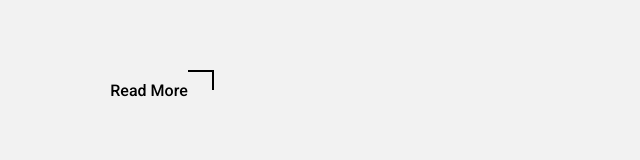
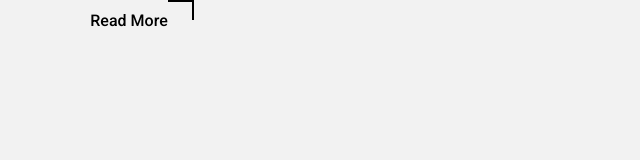
Before and after one commit to c00lkidd2021/style, a plain HTML site: page index.html in a window 1280 px wide. Shown: the whole page, without its empty margins (0-640 px from the left). Drawn offline with nearby package versions, Linux system fonts and the light colour scheme.

Commit message:
Update style.css

```diff
--- a/style.css
+++ b/style.css
@@ -22,14 +22,14 @@ p {
 }
 .buttons-coll {
   width: 90%;
-  margin: 50px auto;
+  margin: 0px auto;
   text-align: left;
 }
 button {
-  margin: 20px;
+  margin: 0px;
 }
 .custom-btn {
-  padding: 10px 25px;
+  padding: 0px 0px;
   font-family: 'Roboto', sans-serif;
   font-weight: 500;
   background: transparent;
```
